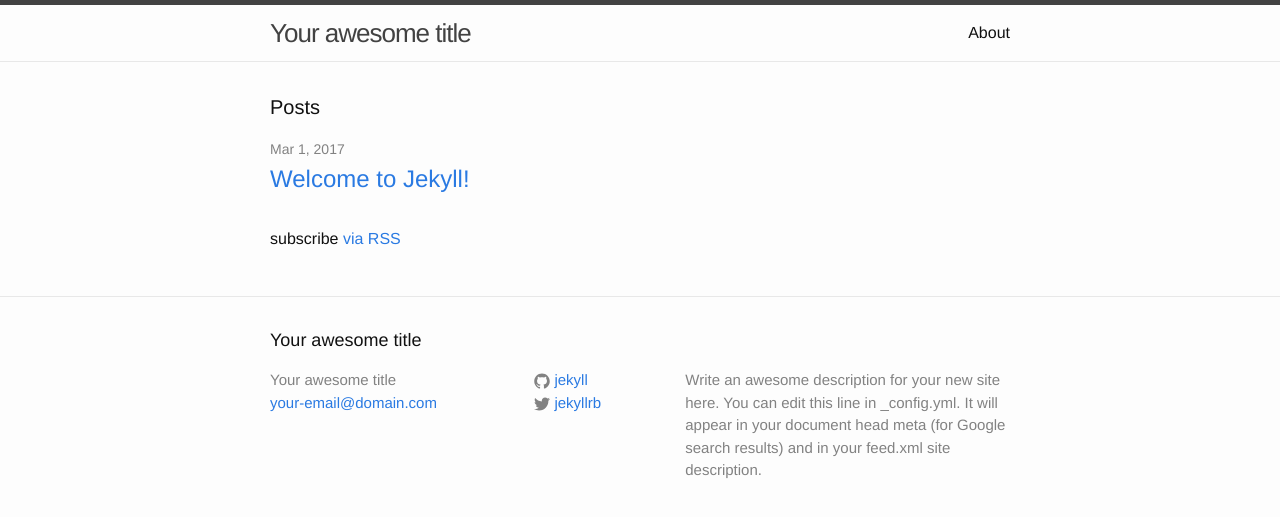
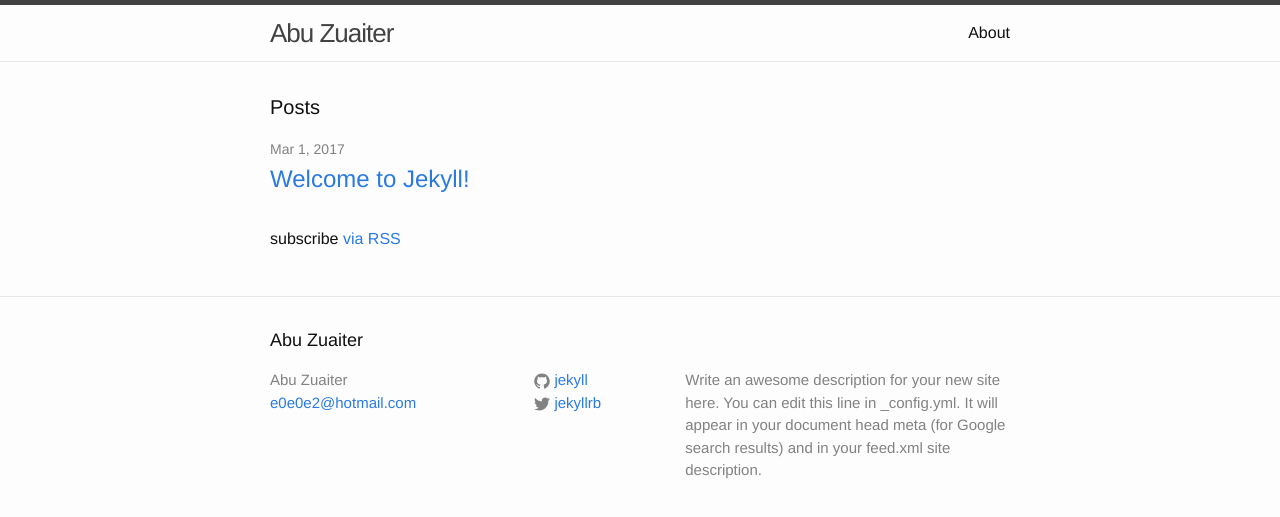
Before and after one commit to AbuEyad/AbuEyad.github.io, a Jekyll site: the page built from index.html, in a window 1280 px wide. Shown: the top 517 px of the page. Built offline with Jekyll 4.4.1, drawn with Linux system fonts in a browser that asks for light colours.

Commit message:
Update _config.yml

```diff
--- a/_config.yml
+++ b/_config.yml
@@ -6,8 +6,8 @@
 # 'jekyll serve'. If you change this file, please restart the server process.
 
 # Site settings
-title: Your awesome title
-email: your-email@domain.com
+title: Abu Zuaiter
+email: e0e0e2@hotmail.com
 description: > # this means to ignore newlines until "baseurl:"
   Write an awesome description for your new site here. You can edit this
   line in _config.yml. It will appear in your document head meta (for
```
